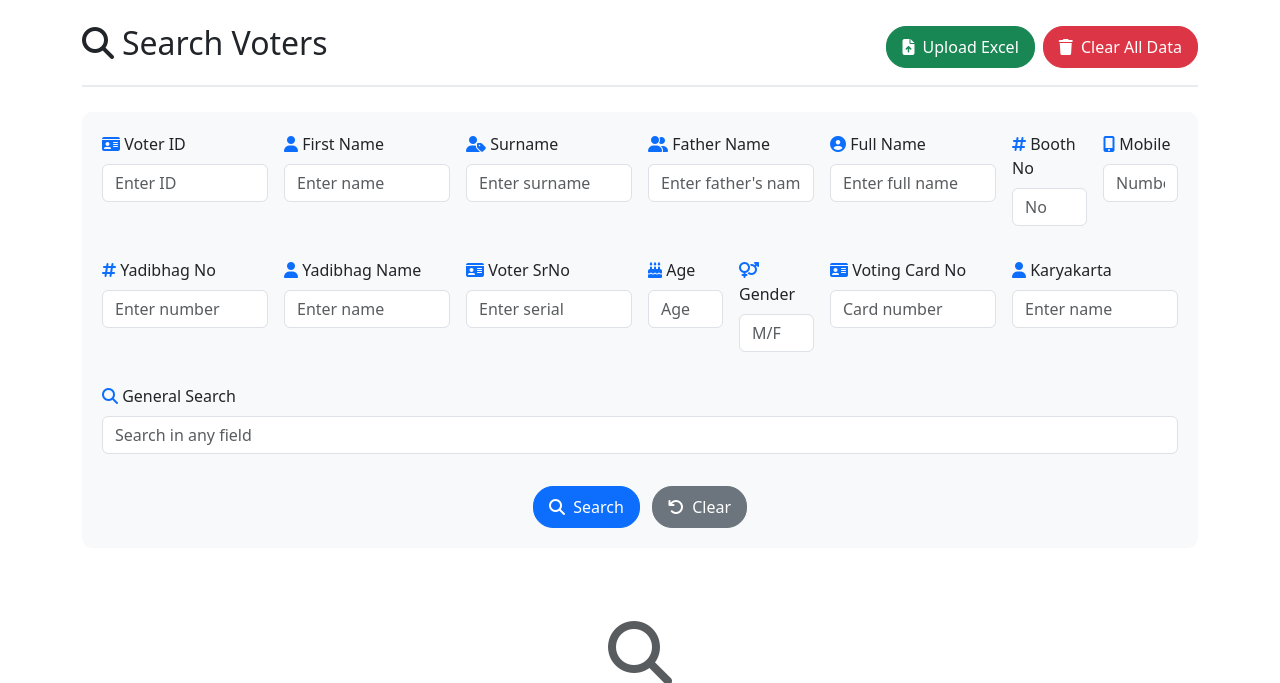
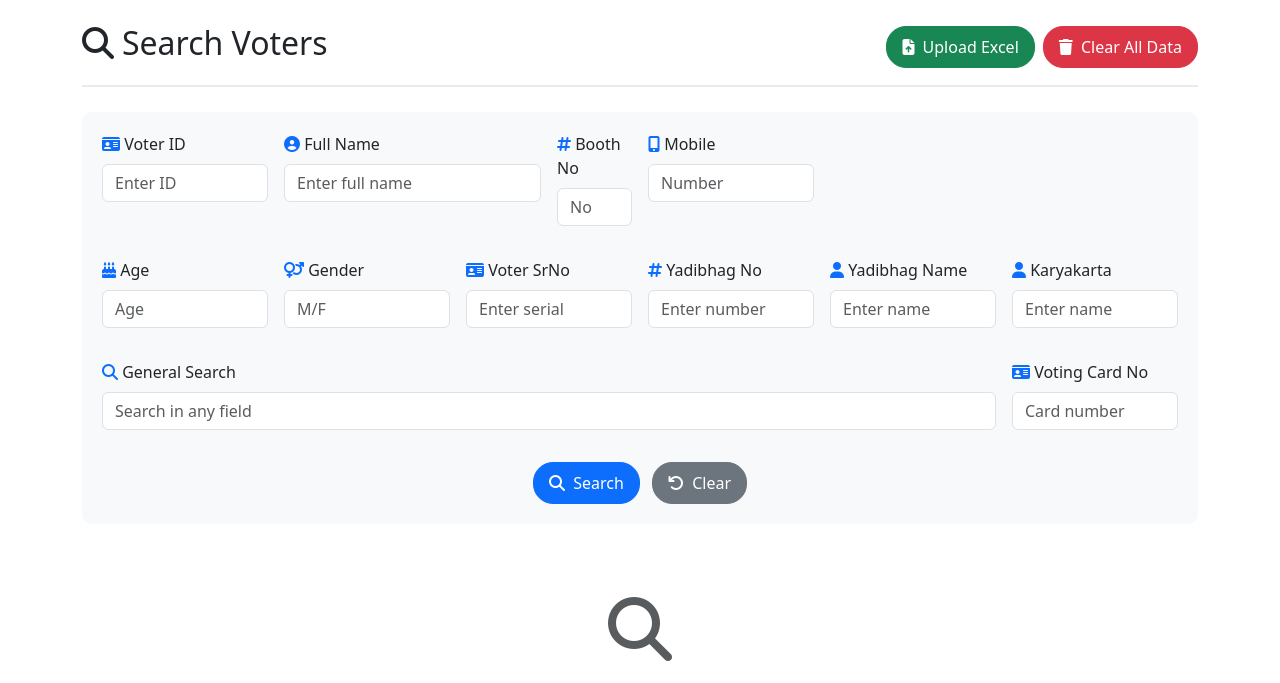
Before and after one commit to sarthak7-securtiy/votor-management-system, a Flask app: page /search in a window 1280 px wide. Shown: the part 62-745 px from the top of the page. Run offline with Flask 3, Linux system fonts and the light colour scheme; a user stored in the database is signed in.

Commit message:
first commit

```diff
--- a/app/controllers/voter_controller.py
+++ b/app/controllers/voter_controller.py
@@ -314,9 +314,6 @@ def search():
     # Get all search parameters
     query = request.args.get('query', '')
     voter_id = request.args.get('voter_id', '')
-    first_name = request.args.get('first_name', '')
-    surname = request.args.get('surname', '')
-    father_name = request.args.get('father_name', '')
     full_name = request.args.get('full_name', '')
     booth_no = request.args.get('booth_no', '')
     mobile_no = request.args.get('mobile_no', '')
@@ -332,19 +329,14 @@ def search():
     search_query = Voter.query
 
     # Check if any search parameter is provided
-    if any([query, voter_id, first_name, surname, father_name, full_name, booth_no, mobile_no]):
+    if any([query, voter_id, full_name, booth_no, mobile_no, voting_card_no, yadibhag_no, yadibhag_name, voter_srno, age, gender, karyakarta]):
         # Create a list of OR conditions
         or_conditions = []
 
         # Add individual field filters if provided
         if voter_id:
-            or_conditions.append(Voter.voter_id.ilike(f'%{voter_id}%'))
-        if first_name:
-            or_conditions.append(Voter.first_name.ilike(f'%{first_name}%'))
-        if surname:
-            or_conditions.append(Voter.surname.ilike(f'%{surname}%'))
-        if father_name:
-            or_conditions.append(Voter.father_name.ilike(f'%{father_name}%'))
+            # For voter_id, use exact match
+            or_conditions.append(Voter.voter_id == voter_id)
         if full_name:
             or_conditions.append(Voter.full_name.ilike(f'%{full_name}%'))
         if mobile_no:
@@ -376,7 +368,8 @@ def search():
         if gender:
             or_conditions.append(Voter.gender.ilike(f'%{gender}%'))
         if voting_card_no:
-            or_conditions.append(Voter.voting_card_no.ilike(f'%{voting_card_no}%'))
+            # For voting card number, use exact match
+            or_conditions.append(Voter.voting_card_no == voting_card_no)
         if karyakarta:
             or_conditions.append(Voter.karyakarta.ilike(f'%{karyakarta}%'))
 
@@ -384,15 +377,11 @@ def search():
         if query:
             general_conditions = db.or_(
                 Voter.voter_id.ilike(f'%{query}%'),
-                Voter.first_name.ilike(f'%{query}%'),
-                Voter.father_name.ilike(f'%{query}%'),
-                Voter.surname.ilike(f'%{query}%'),
                 Voter.full_name.ilike(f'%{query}%'),
                 Voter.mobile_no.ilike(f'%{query}%'),
                 Voter.yadibhag_no.ilike(f'%{query}%'),
                 Voter.yadibhag_name.ilike(f'%{query}%'),
                 Voter.voter_srno.ilike(f'%{query}%'),
-                Voter.voting_card_no.ilike(f'%{query}%'),
                 Voter.karyakarta.ilike(f'%{query}%')
             )
             # If both specific and general filters exist, combine them with OR
--- a/app/templates/voter/search.html
+++ b/app/templates/voter/search.html
@@ -26,19 +26,7 @@
                 <label class="form-label"><i class="fas fa-id-card text-primary"></i> Voter ID</label>
                 <input type="text" class="form-control" name="voter_id" placeholder="Enter ID" value="{{ request.args.get('voter_id', '') }}">
             </div>
-            <div class="col-md-2">
-                <label class="form-label"><i class="fas fa-user text-primary"></i> First Name</label>
-                <input type="text" class="form-control" name="first_name" placeholder="Enter name" value="{{ request.args.get('first_name', '') }}">
-            </div>
-            <div class="col-md-2">
-                <label class="form-label"><i class="fas fa-user-tag text-primary"></i> Surname</label>
-                <input type="text" class="form-control" name="surname" placeholder="Enter surname" value="{{ request.args.get('surname', '') }}">
-            </div>
-            <div class="col-md-2">
-                <label class="form-label"><i class="fas fa-user-friends text-primary"></i> Father Name</label>
-                <input type="text" class="form-control" name="father_name" placeholder="Enter father's name" value="{{ request.args.get('father_name', '') }}">
-            </div>
-            <div class="col-md-2">
+            <div class="col-md-3">
                 <label class="form-label"><i class="fas fa-user-circle text-primary"></i> Full Name</label>
                 <input type="text" class="form-control" name="full_name" placeholder="Enter full name" value="{{ request.args.get('full_name', '') }}">
             </div>
@@ -46,12 +34,24 @@
                 <label class="form-label"><i class="fas fa-hashtag text-primary"></i> Booth No</label>
                 <input type="number" class="form-control" name="booth_no" placeholder="No" value="{{ request.args.get('booth_no', '') }}">
             </div>
-            <div class="col-md-1">
+            <div class="col-md-2">
                 <label class="form-label"><i class="fas fa-mobile-alt text-primary"></i> Mobile</label>
                 <input type="text" class="form-control" name="mobile_no" placeholder="Number" value="{{ request.args.get('mobile_no', '') }}">
             </div>
         </div>
         <div class="row g-3 mt-3">
+            <div class="col-md-2">
+                <label class="form-label"><i class="fas fa-birthday-cake text-primary"></i> Age</label>
+                <input type="number" class="form-control" name="age" placeholder="Age" value="{{ request.args.get('age', '') }}">
+            </div>
+            <div class="col-md-2">
+                <label class="form-label"><i class="fas fa-venus-mars text-primary"></i> Gender</label>
+                <input type="text" class="form-control" name="gender" placeholder="M/F" value="{{ request.args.get('gender', '') }}">
+            </div>
+            <div class="col-md-2">
+                <label class="form-label"><i class="fas fa-id-card text-primary"></i> Voter SrNo</label>
+                <input type="text" class="form-control" name="voter_srno" placeholder="Enter serial" value="{{ request.args.get('voter_srno', '') }}">
+            </div>
             <div class="col-md-2">
                 <label class="form-label"><i class="fas fa-hashtag text-primary"></i> Yadibhag No</label>
                 <input type="text" class="form-control" name="yadibhag_no" placeholder="Enter number" value="{{ request.args.get('yadibhag_no', '') }}">
@@ -61,30 +61,18 @@
                 <input type="text" class="form-control" name="yadibhag_name" placeholder="Enter name" value="{{ request.args.get('yadibhag_name', '') }}">
             </div>
             <div class="col-md-2">
-                <label class="form-label"><i class="fas fa-id-card text-primary"></i> Voter SrNo</label>
-                <input type="text" class="form-control" name="voter_srno" placeholder="Enter serial" value="{{ request.args.get('voter_srno', '') }}">
-            </div>
-            <div class="col-md-1">
-                <label class="form-label"><i class="fas fa-birthday-cake text-primary"></i> Age</label>
-                <input type="number" class="form-control" name="age" placeholder="Age" value="{{ request.args.get('age', '') }}">
-            </div>
-            <div class="col-md-1">
-                <label class="form-label"><i class="fas fa-venus-mars text-primary"></i> Gender</label>
-                <input type="text" class="form-control" name="gender" placeholder="M/F" value="{{ request.args.get('gender', '') }}">
-            </div>
-            <div class="col-md-2">
-                <label class="form-label"><i class="fas fa-id-card text-primary"></i> Voting Card No</label>
-                <input type="text" class="form-control" name="voting_card_no" placeholder="Card number" value="{{ request.args.get('voting_card_no', '') }}">
-            </div>
-            <div class="col-md-2">
                 <label class="form-label"><i class="fas fa-user text-primary"></i> Karyakarta</label>
                 <input type="text" class="form-control" name="karyakarta" placeholder="Enter name" value="{{ request.args.get('karyakarta', '') }}">
             </div>
         </div>
         <div class="row g-3 mt-3">
-            <div class="col-md-12">
+            <div class="col-md-10">
                 <label class="form-label"><i class="fas fa-search text-primary"></i> General Search</label>
                 <input type="text" class="form-control" name="query" placeholder="Search in any field" value="{{ request.args.get('query', '') }}">
+            </div>
+            <div class="col-md-2">
+                <label class="form-label"><i class="fas fa-id-card text-primary"></i> Voting Card No</label>
+                <input type="text" class="form-control" name="voting_card_no" placeholder="Card number" value="{{ request.args.get('voting_card_no', '') }}">
             </div>
         </div>
         <div class="row g-3 mt-3">
@@ -129,10 +117,7 @@
                             <p class="mb-1"><i class="fas fa-mobile-alt text-muted me-1"></i> <strong>Mobile:</strong></p>
                             <p class="text-muted mb-2">{{ voter.mobile_no }}</p>
                             {% endif %}
-                            {% if voter.father_name %}
-                            <p class="mb-1"><i class="fas fa-user-friends text-muted me-1"></i> <strong>Father:</strong></p>
-                            <p class="text-muted mb-2">{{ voter.father_name }}</p>
-                            {% endif %}
+
                         </div>
                     </div>
                 </div>
@@ -197,9 +182,6 @@ function performRealTimeSearch() {
         // Get form data
         const formData = {
             voter_id: $('input[name="voter_id"]').val(),
-            first_name: $('input[name="first_name"]').val(),
-            surname: $('input[name="surname"]').val(),
-            father_name: $('input[name="father_name"]').val(),
             full_name: $('input[name="full_name"]').val(),
             booth_no: $('input[name="booth_no"]').val(),
             mobile_no: $('input[name="mobile_no"]').val(),
@@ -254,7 +236,7 @@ function updateSearchResults(voters) {
     <div class="card voter-card h-100">
         <div class="card-header bg-light">
             <h5 class="card-title mb-0">
-                <i class="fas fa-user me-1"></i>${voter.full_name || voter.first_name || voter.voter_id}
+                <i class="fas fa-user me-1"></i>${voter.full_name || voter.voter_id}
                 ${voter.star_rating > 0 ? '<span class="star-rating float-end">' + voter.star_display + '</span>' : ''}
             </h5>
         </div>
@@ -272,10 +254,6 @@ function updateSearchResults(voters) {
                     ${voter.mobile_no ? `
                     <p class="mb-1"><i class="fas fa-mobile-alt text-muted me-1"></i> <strong>Mobile:</strong></p>
                     <p class="text-muted mb-2">${voter.mobile_no}</p>
-                    ` : ''}
-                    ${voter.father_name ? `
-                    <p class="mb-1"><i class="fas fa-user-friends text-muted me-1"></i> <strong>Father:</strong></p>
-                    <p class="text-muted mb-2">${voter.father_name}</p>
                     ` : ''}
                 </div>
                 <div class="col-12">
@@ -350,7 +328,7 @@ function updateSearchResults(voters) {
 
 $(document).ready(function() {
     // Add real-time search functionality to all input fields
-    $('input[name="voter_id"], input[name="first_name"], input[name="surname"], input[name="father_name"], input[name="full_name"], input[name="booth_no"], input[name="mobile_no"], input[name="yadibhag_no"], input[name="yadibhag_name"], input[name="voter_srno"], input[name="age"], input[name="gender"], input[name="voting_card_no"], input[name="karyakarta"], input[name="query"]').on('input', function() {
+    $('input[name="voter_id"], input[name="full_name"], input[name="booth_no"], input[name="mobile_no"], input[name="yadibhag_no"], input[name="yadibhag_name"], input[name="voter_srno"], input[name="age"], input[name="gender"], input[name="voting_card_no"], input[name="karyakarta"], input[name="query"]').on('input', function() {
         performRealTimeSearch();
     });
 
@@ -361,9 +339,6 @@ $(document).ready(function() {
             initialVoters.push({
                 id: {{ voter.id }},
                 voter_id: "{{ voter.voter_id }}",
-                first_name: "{{ voter.first_name }}",
-                father_name: "{{ voter.father_name }}",
-                surname: "{{ voter.surname }}",
                 full_name: "{{ voter.full_name }}",
                 booth_no: {{ voter.booth_no if voter.booth_no else 0 }},
                 mobile_no: "{{ voter.mobile_no }}",
```
Also changed, not shown: app/templates/voter/detail.html (+0 -9 lines), app/utils/excel_handler.py (+44 -5 lines).
